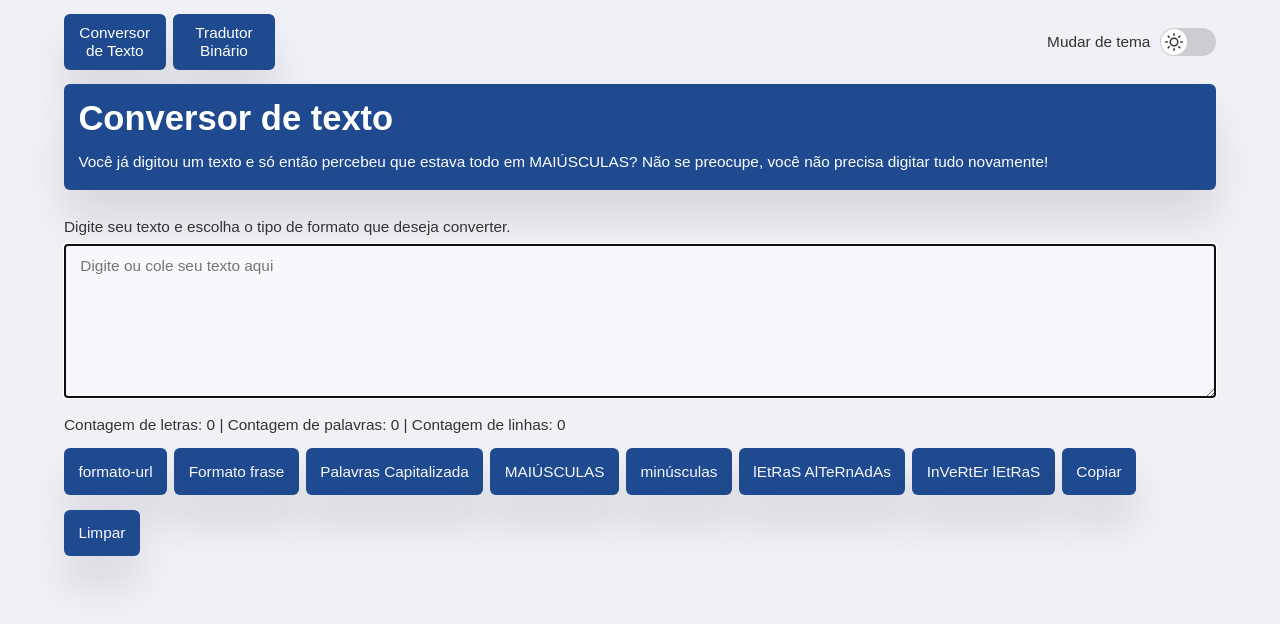
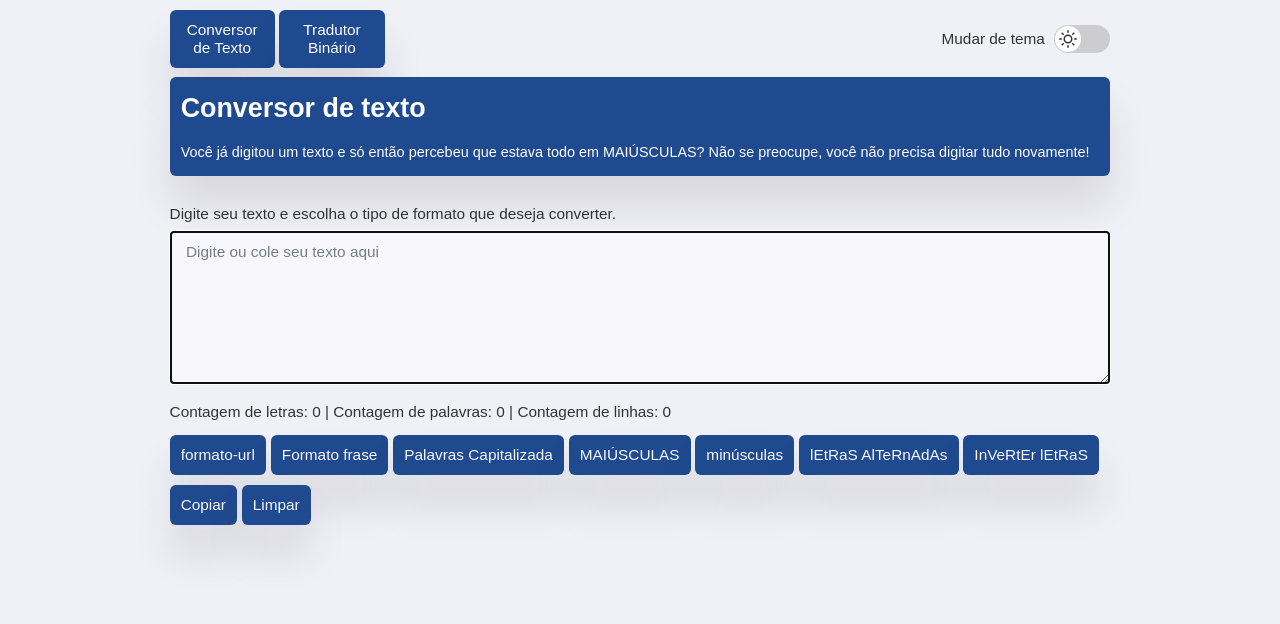
Before and after one commit to Robson16/converttext-app, a React (Vite) app: page / in a window 1280 px wide. Shown: the top 624 px of the page. Built offline with nearby package versions, Linux system fonts and the light colour scheme.

Commit message:
feat: small tweaks on style for better fit in small computers screens

```diff
--- a/src/components/Button/styles.ts
+++ b/src/components/Button/styles.ts
@@ -1,17 +1,17 @@
-import { shade } from 'polished';
-import styled from 'styled-components';
+import {shade} from "polished";
+import styled from "styled-components";
 
 export const Container = styled.button`
-  margin: 0 0.75rem 1.5rem 0;
-  padding: 1.5rem;
+  margin: 0 0.5rem 1rem 0;
+  padding: 1.15rem;
   border: none;
   border-radius: 6px;
-  color: ${props => props.theme.colors.buttonText};
-  background: ${props => props.theme.colors.primary};
+  color: ${(props) => props.theme.colors.buttonText};
+  background: ${(props) => props.theme.colors.primary};
   box-shadow: 0px 30px 40px rgba(0, 0, 0, 0.1);
 
   &:hover,
   &:focus {
-    background-color: ${props => shade(0.1, props.theme.colors.primary)};
+    background-color: ${(props) => shade(0.1, props.theme.colors.primary)};
   }
 `;
--- a/src/components/Header/styles.ts
+++ b/src/components/Header/styles.ts
@@ -1,26 +1,26 @@
-import styled from 'styled-components';
+import styled from "styled-components";
 
 export const Container = styled.header`
   position: relative;
   display: flex;
   flex-direction: column;
   margin: 0 0 3rem;
-  padding: 1.5rem;
+  padding: 1.15rem;
   border-radius: 6px;
-  background-color: ${props => props.theme.colors.primary};
+  background-color: ${(props) => props.theme.colors.primary};
   box-shadow: 0px 30px 40px rgba(0, 0, 0, 0.1);
 
   h1 {
     font-weight: 700;
-    font-size: 3.6rem;
+    font-size: 2.8rem;
     line-height: 4.2rem;
-    color: ${props => props.theme.colors.titleInPrimary};
+    color: ${(props) => props.theme.colors.titleInPrimary};
   }
 
   p {
     margin-top: 1.2rem;
-    font-size: 1.6rem;
+    font-size: 1.5rem;
     line-height: 2.6rem;
-    color: ${props => props.theme.colors.titleInPrimary};
+    color: ${(props) => props.theme.colors.titleInPrimary};
   }
 `;
--- a/src/components/Navbar/styles.ts
+++ b/src/components/Navbar/styles.ts
@@ -1,34 +1,33 @@
-import { shade } from 'polished';
-import { Link } from 'react-router-dom';
-import styled from 'styled-components';
+import {shade} from "polished";
+import {Link} from "react-router-dom";
+import styled from "styled-components";
 
 export const Container = styled.div`
   display: flex;
   align-items: center;
   grid-gap: 0.8rem;
-  padding: 1.5rem 0;
 `;
 
 export const NavGrid = styled.div`
   display: grid;
   grid-template-columns: repeat(auto-fill, minmax(95px, 1fr));
-  grid-gap: 0.8rem;
+  grid-gap: 0.5rem;
   align-items: center;
   flex: 1;
 `;
 
 export const NavLink = styled(Link)`
-  padding: 1rem;
-  font-size: 1.6rem;
+  padding: 1.15rem;
   text-align: center;
   text-decoration: none;
-  color: ${props => props.theme.colors.textInPrimary};
+  border: none;
   border-radius: 6px;
-  background-color: ${props => props.theme.colors.primary};
+  color: ${(props) => props.theme.colors.textInPrimary};
+  background-color: ${(props) => props.theme.colors.primary};
   box-shadow: 0px 30px 40px rgba(0, 0, 0, 0.1);
 
   &:hover {
     text-decoration: none;
-    background-color: ${props => shade(0.1, props.theme.colors.primary)};
+    background-color: ${(props) => shade(0.1, props.theme.colors.primary)};
   }
 `;
--- a/src/components/Textarea/styles.ts
+++ b/src/components/Textarea/styles.ts
@@ -1,5 +1,5 @@
-import { shade } from 'polished';
-import styled from 'styled-components';
+import {shade} from "polished";
+import styled from "styled-components";
 
 export const Container = styled.div`
   position: relative;
@@ -15,11 +15,15 @@ export const Container = styled.div`
     height: 16rem;
     min-height: 15rem;
     font-size: 1.6rem;
-    color: ${props => props.theme.colors.inputText};
+    color: ${(props) => props.theme.colors.inputText};
     border-radius: 3px;
-    background: ${props => props.theme.colors.inputBackground};
+    background: ${(props) => props.theme.colors.inputBackground};
     border: 1px solid
-      ${props => shade(0.25, props.theme.colors.inputBackground)};
+      ${(props) => shade(0.25, props.theme.colors.inputBackground)};
     resize: vertical;
+
+    &::placeholder {
+      color: ${(props) => props.theme.colors.inputPlaceholder};
+    }
   }
 `;
--- a/src/styles/global.ts
+++ b/src/styles/global.ts
@@ -1,4 +1,4 @@
-import { createGlobalStyle } from 'styled-components';
+import {createGlobalStyle} from "styled-components";
 
 export default createGlobalStyle`
   :root {
@@ -18,7 +18,7 @@ export default createGlobalStyle`
   }
 
   body {
-    background: ${props => props.theme.colors.background};
+    background: ${(props) => props.theme.colors.background};
   }
 
   div,
@@ -35,12 +35,16 @@ export default createGlobalStyle`
   input,
   button,
   textarea {
-    color: ${props => props.theme.colors.textBase};
+    color: ${(props) => props.theme.colors.textBase};
   }
 
   #root {
     margin: 0 auto;
-    width: 90vw;
+    padding: 1rem;
+    max-width: 960px;
+    display: flex;
+    flex-direction: column;
+    gap: 1rem;
 
     @media (min-width: 700px) {
       font-size: 62.5%;
--- a/src/styles/themes/dark.ts
+++ b/src/styles/themes/dark.ts
@@ -1,16 +1,17 @@
 const theme = {
-  title: 'dark',
+  title: "dark",
 
   colors: {
-    background: '#30363D',
-    primary: '#3C444D',
-    titleInPrimary: '#ffffff',
-    textInPrimary: '#ffffff',
-    textTitle: '#ffffff',
-    textBase: '#ffffff',
-    inputText: '#747D88',
-    inputBackground: '#f8f8fc',
-    buttonText: '#f8f8fc',
+    background: "#30363D",
+    primary: "#3C444D",
+    titleInPrimary: "#ffffff",
+    textInPrimary: "#ffffff",
+    textTitle: "#ffffff",
+    textBase: "#ffffff",
+    inputText: "#f8f8fc",
+    inputPlaceholder: "#f8f8fc",
+    inputBackground: "#747D88",
+    buttonText: "#f8f8fc",
   },
 };
 
--- a/src/styles/themes/light.ts
+++ b/src/styles/themes/light.ts
@@ -1,16 +1,17 @@
 const theme = {
-  title: 'light',
+  title: "light",
 
   colors: {
-    background: '#f0f0f7',
-    primary: '#1f4a8f',
-    titleInPrimary: '#ffffff',
-    textInPrimary: '#ffffff',
-    textTitle: '#333333',
-    textBase: '#333333',
-    inputText: '#747D88',
-    inputBackground: '#f8f8fc',
-    buttonText: '#f8f8fc',
+    background: "#f0f0f7",
+    primary: "#1f4a8f",
+    titleInPrimary: "#ffffff",
+    textInPrimary: "#ffffff",
+    textTitle: "#333333",
+    textBase: "#333333",
+    inputText: "#747D88",
+    inputPlaceholder: "#747D88",
+    inputBackground: "#f8f8fc",
+    buttonText: "#f8f8fc",
   },
 };
 
```
